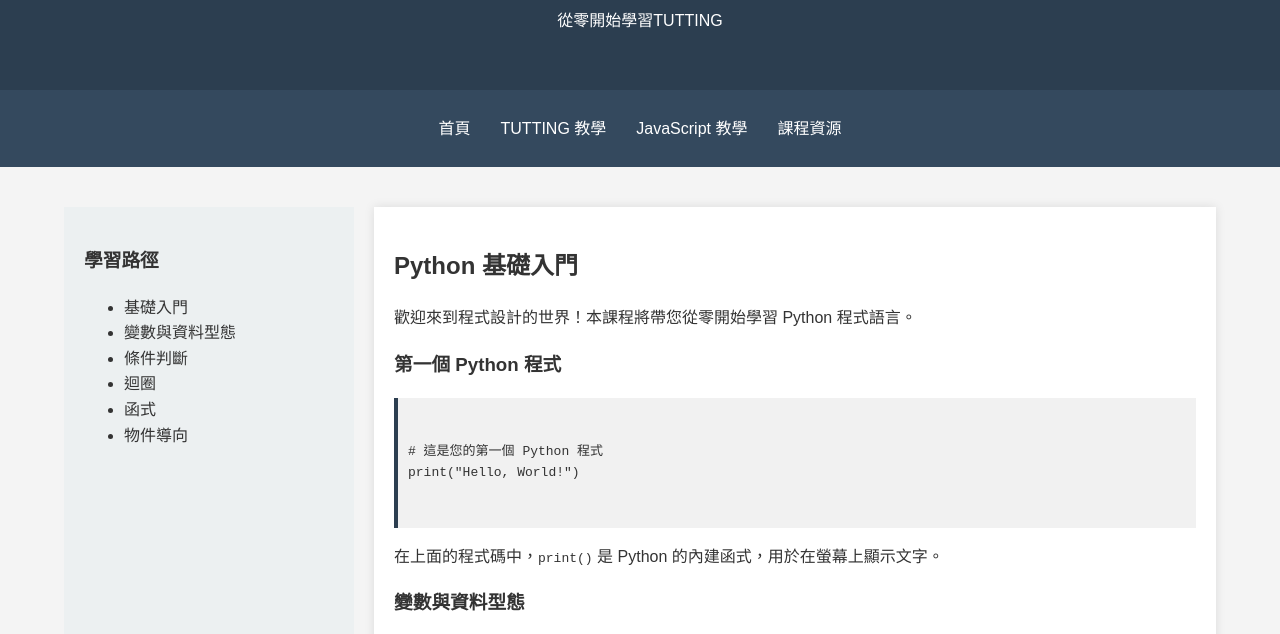
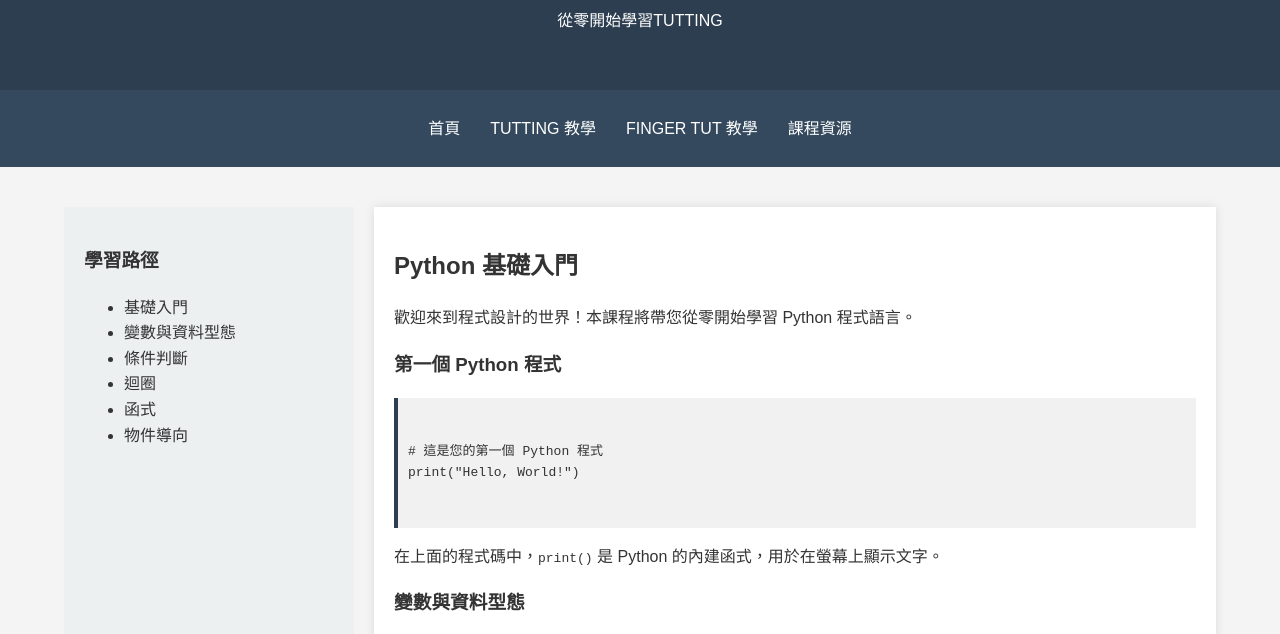
Before and after one commit to Juynwei2019/TUTTTTTT, a plain HTML site: page index.html in a window 1280 px wide. Shown: the part 126-760 px from the top of the page. Drawn offline with Linux system fonts and the light colour scheme.

Commit message:
Update index.html
分支測試

```diff
--- a/index.html
+++ b/index.html
@@ -87,7 +87,7 @@
         <ul>
             <li><a href="#">首頁</a></li>
             <li><a href="#">TUTTING 教學</a></li>
-            <li><a href="#">JavaScript 教學</a></li>
+            <li><a href="#">FINGER TUT 教學</a></li>
             <li><a href="#">課程資源</a></li>
         </ul>
     </nav>
```
